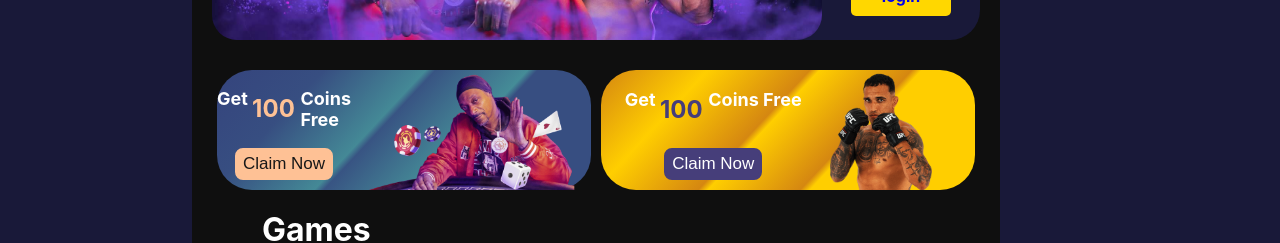
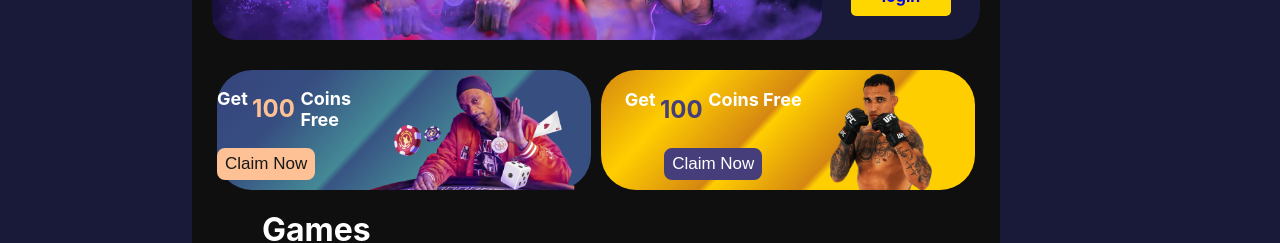
Before and after one commit to techprocodepro/bettingsite, a React (Create React App) app in the folder frontend/: page / in a window 1280 px wide. Shown: the part 270-513 px from the top of the page. Built offline with nearby package versions, Linux system fonts and the light colour scheme; no server answers; a web font is replaced by a local one.

Commit message:
class name changed

```diff
--- a/frontend/src/Components/HomePage.js
+++ b/frontend/src/Components/HomePage.js
@@ -75,7 +75,7 @@
                     </div>
                 </div>
                 <div className="ad nd">
-                    <div className="ad-btn">
+                    <div className="ads-btn">
                         <div style={{ display: "flex" }}>
                             <h3 style={{ fontSize: "18px", color: "white" }}>Get&nbsp;</h3>
                             <h3 style={{ fontSize: "24px", color: "#463e7a" }}>100&nbsp;</h3>
--- a/frontend/src/Styles/Container.css
+++ b/frontend/src/Styles/Container.css
@@ -32,7 +32,7 @@
   margin: 10px auto;
   /* border: 1px solid black; */
 }
-.ad-btn {
+.ads-btn {
   display: flex;
   flex: 3;
   justify-content: center;
```
